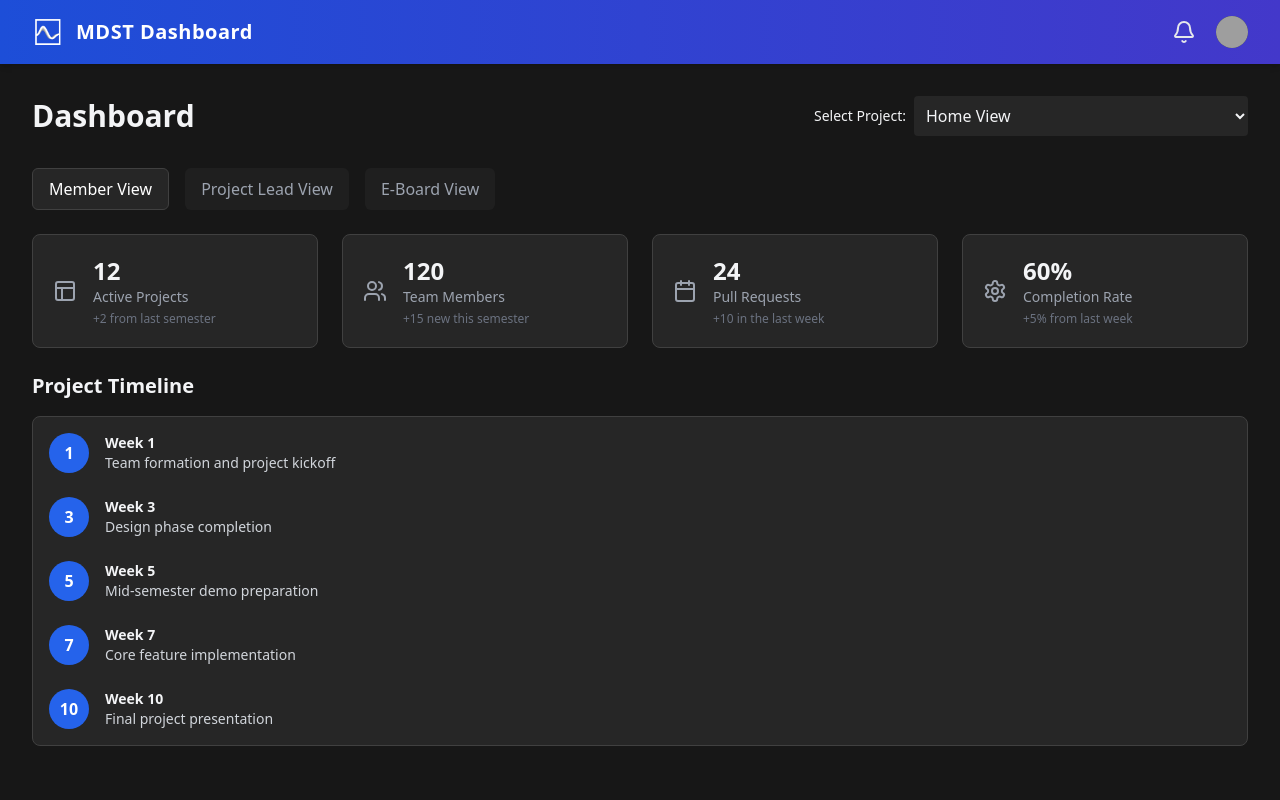
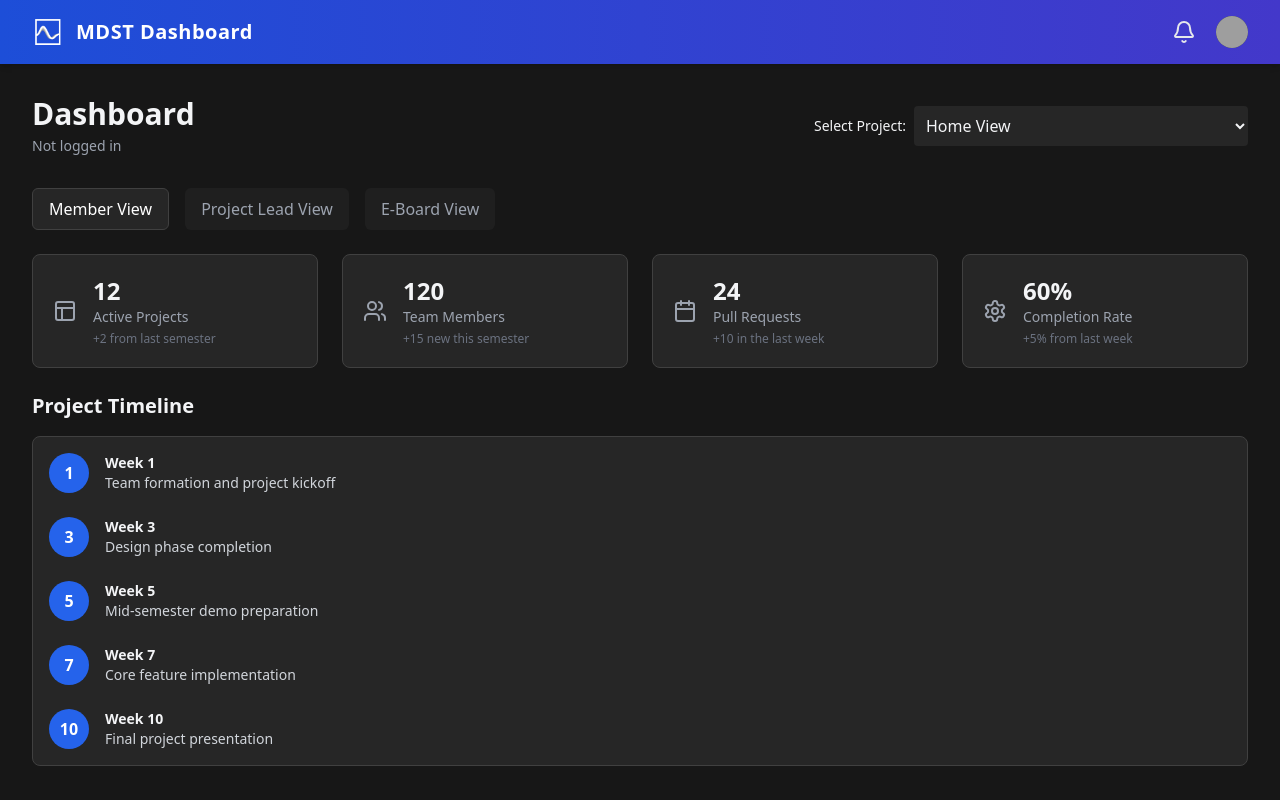
Before and after one commit to MichiganDataScienceTeam/W25-MDSTDashboard, a Next.js app in the folder my-app/: page / in a window 1280 px wide. Built offline with nearby package versions, Linux system fonts and the light colour scheme; grey boxes are pictures that could not be loaded.

Commit message:
attempt to show user inofrmation on mdst dashboard page

```diff
--- a/my-app/app/page.tsx
+++ b/my-app/app/page.tsx
@@ -13,41 +13,52 @@ export default function MDSTDashboard() {
   // Track which project is selected; empty string = no project (show home)
   const [selectedProject, setSelectedProject] = useState("");
   const [showOneTap, setShowOneTap] = useState(false)
+  // Add state for user data
+  const [userData, setUserData] = useState(null)
+  const [loading, setLoading] = useState(true)
 
-  // Add useEffect to check session
+  // Add useEffect to check session and fetch user data
   useEffect(() => {
-    const checkSession = async () => {
+    const fetchUserData = async () => {
+      setLoading(true)
       const supabase = createClient()
       const { data: { session }, error } = await supabase.auth.getSession()
 
       if (error) {
         console.error('Error getting session:', error)
+        setLoading(false)
         return
       }
 
       if (session) {
         console.log('User is logged in')
-        console.log('Session cookie:', document.cookie)
+
+        // Get user info from your "Users" table using uid
+        const { data: userInfo, error: userError } = await supabase
+          .from('Users')
+          .select('*')
+          .eq('uid', session.user.id)
+          .single()
+
+        if (userError) {
+          console.error('Error fetching user info:', userError)
+        } else {
+          setUserData(userInfo)
+        }
       } else {
         console.log('No active session')
       }
+
+      setLoading(false)
     }
 
-    checkSession()
+    fetchUserData()
   }, [])
 
   // Handler for dropdown change
   const handleProjectChange = (event) => {
     setSelectedProject(event.target.value);
   };
-
-  // sign in handler
-  // async function handleSignInWithGoogle(response) {
-  //   const { data, error } = await supabase.auth.signInWithIdToken({
-  //     provider: 'google',
-  //     token: response.credential,
-  //   })
-  // }
 
   return (
     <div className="bg-neutral-900 text-gray-100 min-h-screen flex flex-col">
@@ -81,7 +92,6 @@ export default function MDSTDashboard() {
               onClick={() => setShowOneTap(true)}
               className="rounded-full w-8 h-8 overflow-hidden bg-gray-800 hover:ring-2 hover:ring-white"
               title="User Menu"
-
             >
               <img
                 src="/placeholder-user.jpg"
@@ -96,11 +106,26 @@ export default function MDSTDashboard() {
 
       {/* MAIN CONTENT */}
       <main className="max-w-7xl mx-auto w-full flex-1 px-4 sm:px-6 lg:px-8 py-8">
-        {/* DASHBOARD HEADING */}
-        <div className="mb-8 flex items-center justify-between">
+        {/* DASHBOARD HEADING WITH USER WELCOME */}
+        <div className="mb-8">
+          <div className="flex items-center justify-between">
+            <div>
               <h1 className="text-3xl font-bold">Dashboard</h1>
+              {loading ? (
+                <p className="text-gray-400 text-sm mt-1">Loading user information...</p>
+              ) : userData ? (
+                <p className="text-gray-300 mt-1">
+                  Welcome, {userData.First} {userData.Last}
+                  {userData.Project && userData.Role ?
+                    ` | Project ID: ${userData.Project} | Role: ${userData.Role}` :
+                    userData.Role ? ` | Role: ${userData.Role}` : ''}
+                </p>
+              ) : (
+                <p className="text-gray-400 text-sm mt-1">Not logged in</p>
+              )}
+            </div>
 
-          {/* PROJECT SWITCHER DROPDOWN (UPDATED: All DB project names) */}
+            {/* PROJECT SWITCHER DROPDOWN */}
             <div className="flex items-center space-x-2">
               <label htmlFor="project-switcher" className="text-sm">
                 Select Project:
@@ -127,6 +152,7 @@ export default function MDSTDashboard() {
                 <option value="Criminal Risk Analysis">Criminal Risk Analysis</option>
                 <option value="Flight Price Prediction">Flight Price Prediction</option>
               </select>
+            </div>
           </div>
         </div>
 
```
Lines whose indentation alone changed are shown as unchanged.
